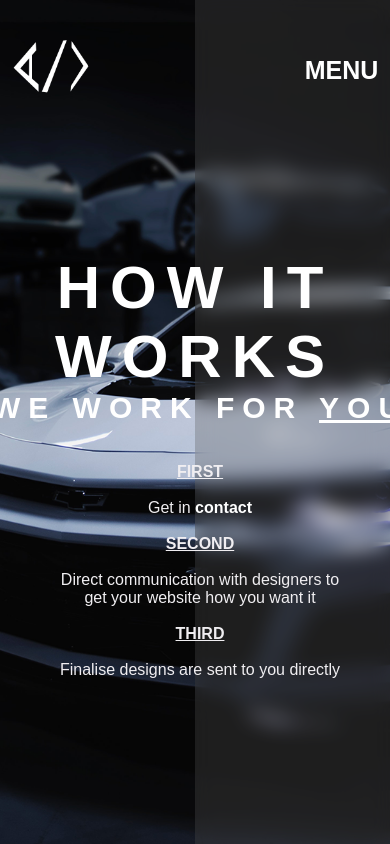
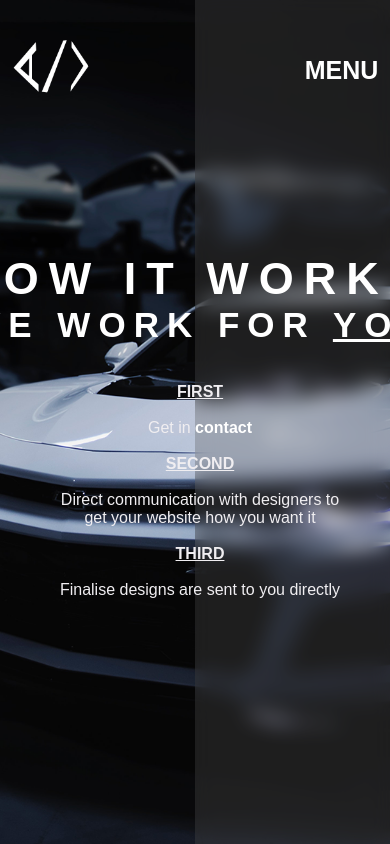
Before and after one commit to AswinCodeGod/win-designs, a plain HTML site: page pages/garagepages/gabout.html in a window 390 px wide. Shown: the top 844 px of the page. Drawn offline with Linux system fonts and the light colour scheme.

Commit message:
full website done5

```diff
--- a/pages/garagepages/CSS/gstyle.css
+++ b/pages/garagepages/CSS/gstyle.css
@@ -2,6 +2,9 @@
     font-family: Arial, Helvetica, sans-serif;
     margin: 0;
     padding: 0;
+}
+body {
+    background-color: black;
 }
 
 #background {
@@ -237,6 +240,30 @@ button:hover {
     transition: 0.2s;
 }
 
+@media only screen and (max-width: 660px) {
+    .info h1 {
+        font-size: 45px;
+        letter-spacing: 10px;
+    }
+    .info h2 {
+        font-size: 35px;
+        letter-spacing: 8px;
+    }
+
+    .container2 .info {
+        top: 30%;
+        left: 0;
+        transform: translateX(-50%);
+    }
+
+    @media only screen and (max-width: 1120px) {
+        .container .info {
+            top: 40%;
+            transform: translateX(60%);
+        }
+    }
+}
+
 .info a:hover {
     color: green;
 }
```
Also changed, not shown: 1 other file.
